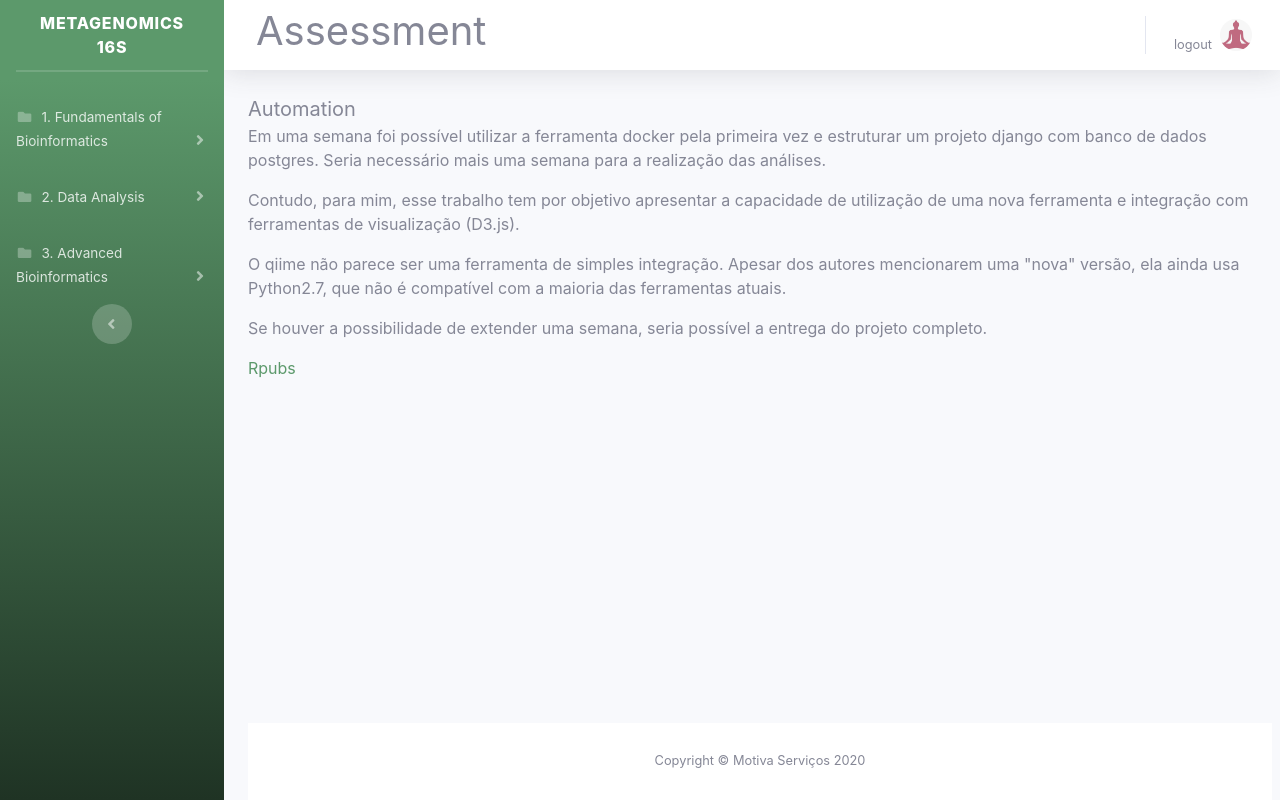
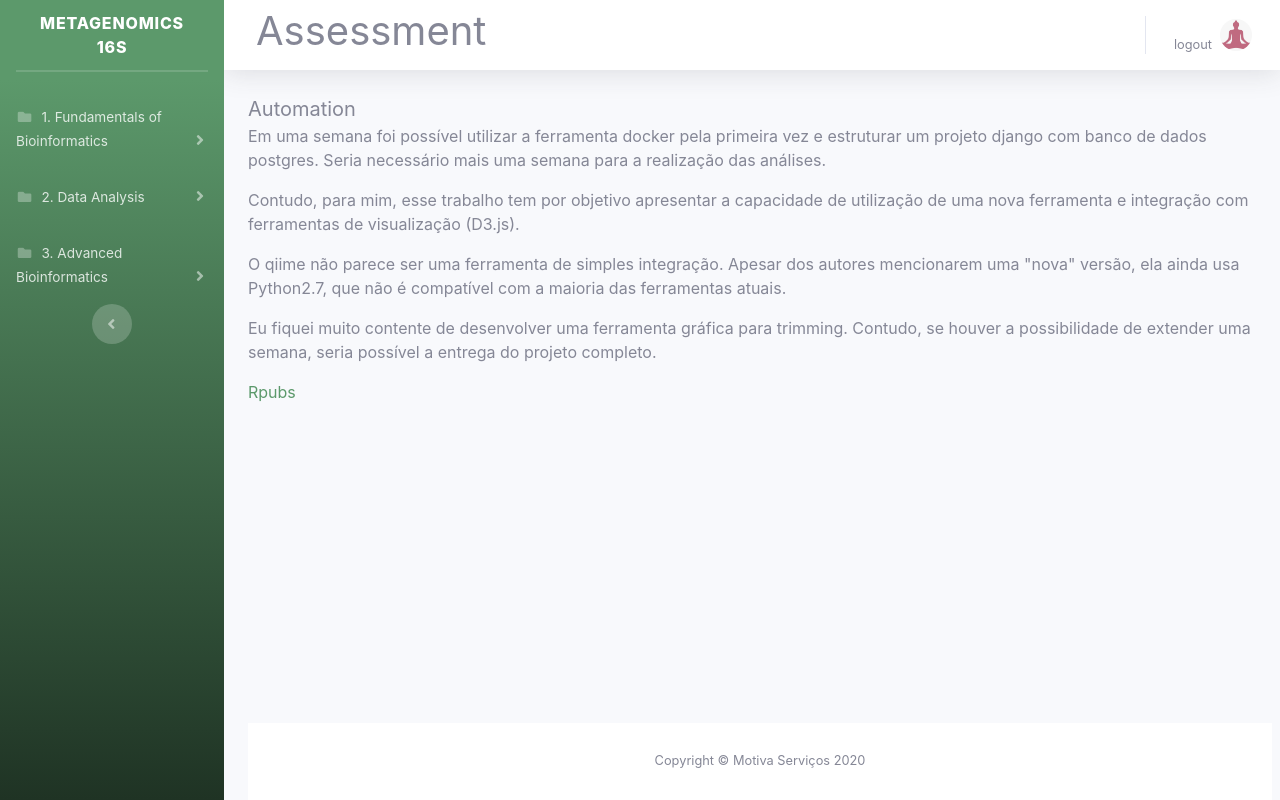
Before and after one commit to esthercamilo/compose16SMiSeq, a Django app: page /step1/automation in a window 1280 px wide. Run offline with Django 3.2, Linux system fonts and the light colour scheme; some libraries are stand-ins or nearby versions.

Commit message:
automation

```diff
--- a/templates/step1/automation.html
+++ b/templates/step1/automation.html
@@ -19,7 +19,8 @@ Seria necessário mais uma semana para a realização das análises.
     que não é compatível com a maioria das ferramentas atuais.
 </p>
 
-<p>Se houver a possibilidade de extender uma semana, seria possível a entrega do projeto completo.</p>
+
+<p>Eu fiquei muito contente de desenvolver uma ferramenta gráfica para trimming. Contudo, se houver a possibilidade de extender uma semana, seria possível a entrega do projeto completo.</p>
 
 <a href="https://rpubs.com/esthercamilo/">Rpubs</a>
 
```
